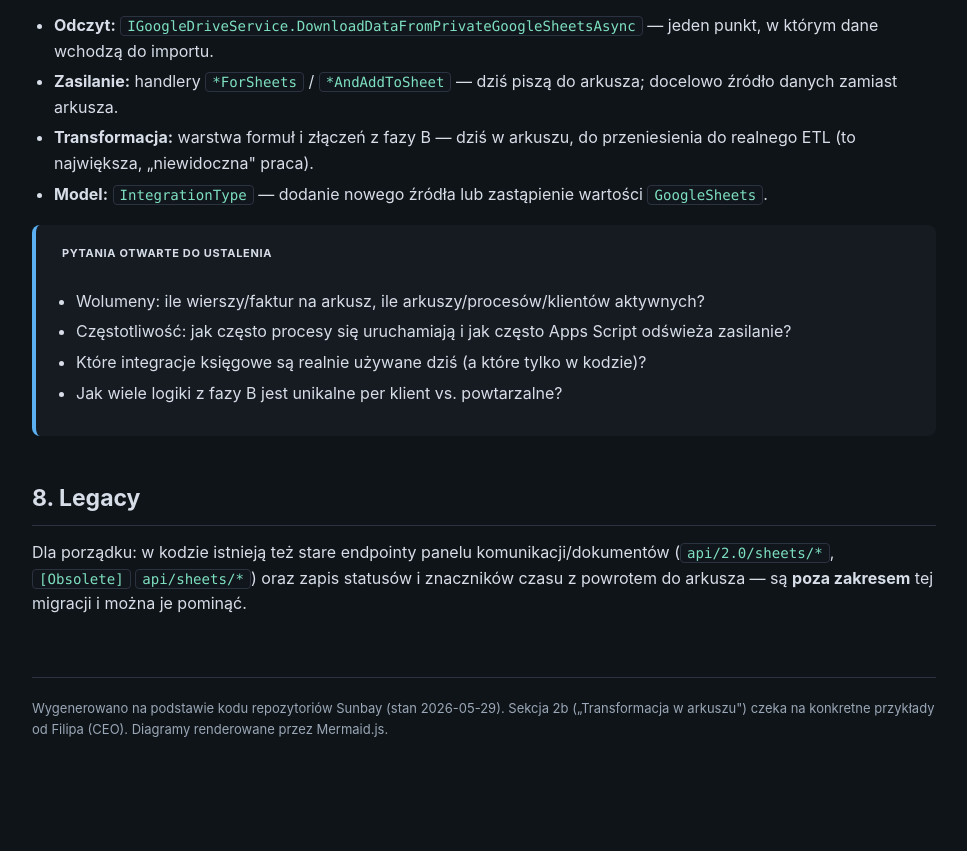
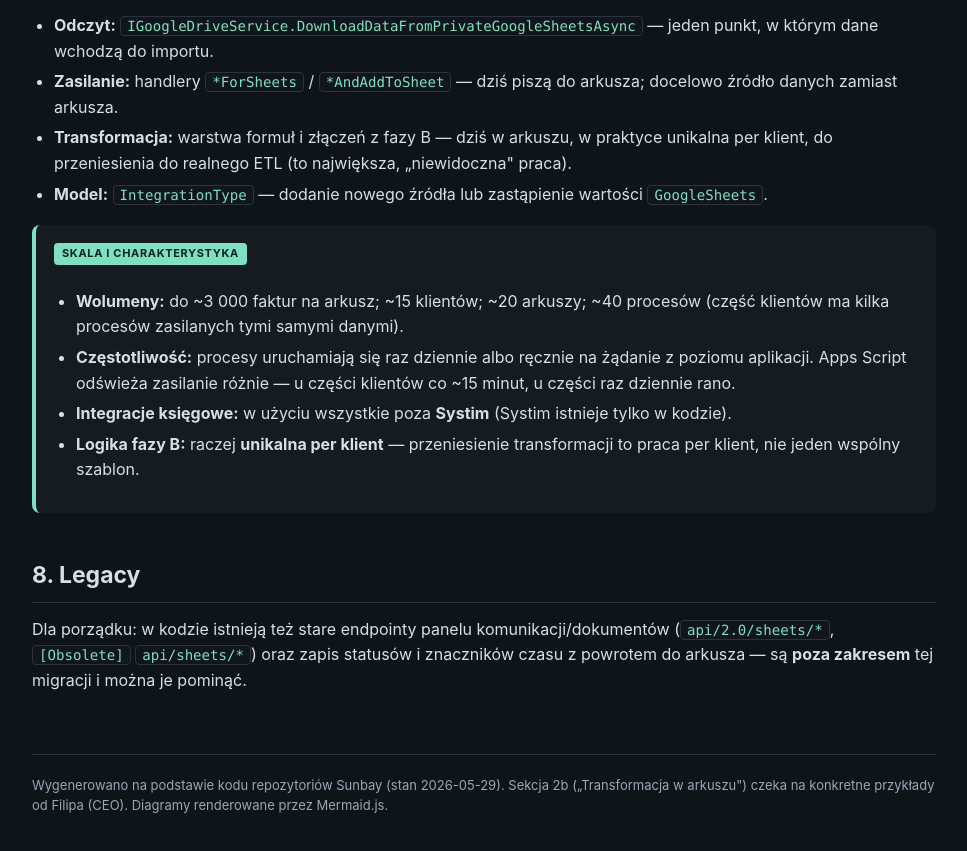
Before and after one commit to NikodemC/sunbay-architecture-docs, a plain HTML site: page index.html in a window 1280 px wide. Shown: the part 9313-10164 px from the top of the page, without its empty margins (296-1263 px from the left). Drawn offline with Linux system fonts and the light colour scheme.

Commit message:
Wypełnij sekcję migracji realnymi danymi zamiast pytań otwartych
Skala: ~15 klientów, ~20 arkuszy, ~40 procesów, do ~3000 faktur/arkusz.
Częstotliwość: raz dziennie lub ręcznie; Apps Script co 15 min lub raz rano.
Integracje: wszystkie w użyciu poza Systim. Logika fazy B: unikalna per klient.

Co-Authored-By: Claude Opus 4.7 <noreply@anthropic.com>

```diff
--- a/index.html
+++ b/index.html
@@ -461,16 +461,16 @@ flowchart LR
       <ul>
         <li><strong>Odczyt:</strong> <code>IGoogleDriveService.DownloadDataFromPrivateGoogleSheetsAsync</code> — jeden punkt, w którym dane wchodzą do importu.</li>
         <li><strong>Zasilanie:</strong> handlery <code>*ForSheets</code> / <code>*AndAddToSheet</code> — dziś piszą do arkusza; docelowo źródło danych zamiast arkusza.</li>
-        <li><strong>Transformacja:</strong> warstwa formuł i złączeń z fazy B — dziś w arkuszu, do przeniesienia do realnego ETL (to największa, „niewidoczna" praca).</li>
+        <li><strong>Transformacja:</strong> warstwa formuł i złączeń z fazy B — dziś w arkuszu, w praktyce unikalna per klient, do przeniesienia do realnego ETL (to największa, „niewidoczna" praca).</li>
         <li><strong>Model:</strong> <code>IntegrationType</code> — dodanie nowego źródła lub zastąpienie wartości <code>GoogleSheets</code>.</li>
       </ul>
-      <div class="callout">
-        <span class="tag">Pytania otwarte do ustalenia</span>
+      <div class="callout key">
+        <span class="tag">Skala i charakterystyka</span>
         <ul>
-          <li>Wolumeny: ile wierszy/faktur na arkusz, ile arkuszy/procesów/klientów aktywnych?</li>
-          <li>Częstotliwość: jak często procesy się uruchamiają i jak często Apps Script odświeża zasilanie?</li>
-          <li>Które integracje księgowe są realnie używane dziś (a które tylko w kodzie)?</li>
-          <li>Jak wiele logiki z fazy B jest unikalne per klient vs. powtarzalne?</li>
+          <li><strong>Wolumeny:</strong> do ~3 000 faktur na arkusz; ~15 klientów; ~20 arkuszy; ~40 procesów (część klientów ma kilka procesów zasilanych tymi samymi danymi).</li>
+          <li><strong>Częstotliwość:</strong> procesy uruchamiają się raz dziennie albo ręcznie na żądanie z poziomu aplikacji. Apps Script odświeża zasilanie różnie — u części klientów co ~15 minut, u części raz dziennie rano.</li>
+          <li><strong>Integracje księgowe:</strong> w użyciu wszystkie poza <strong>Systim</strong> (Systim istnieje tylko w kodzie).</li>
+          <li><strong>Logika fazy B:</strong> raczej <strong>unikalna per klient</strong> — przeniesienie transformacji to praca per klient, nie jeden wspólny szablon.</li>
         </ul>
       </div>
     </section>
```
